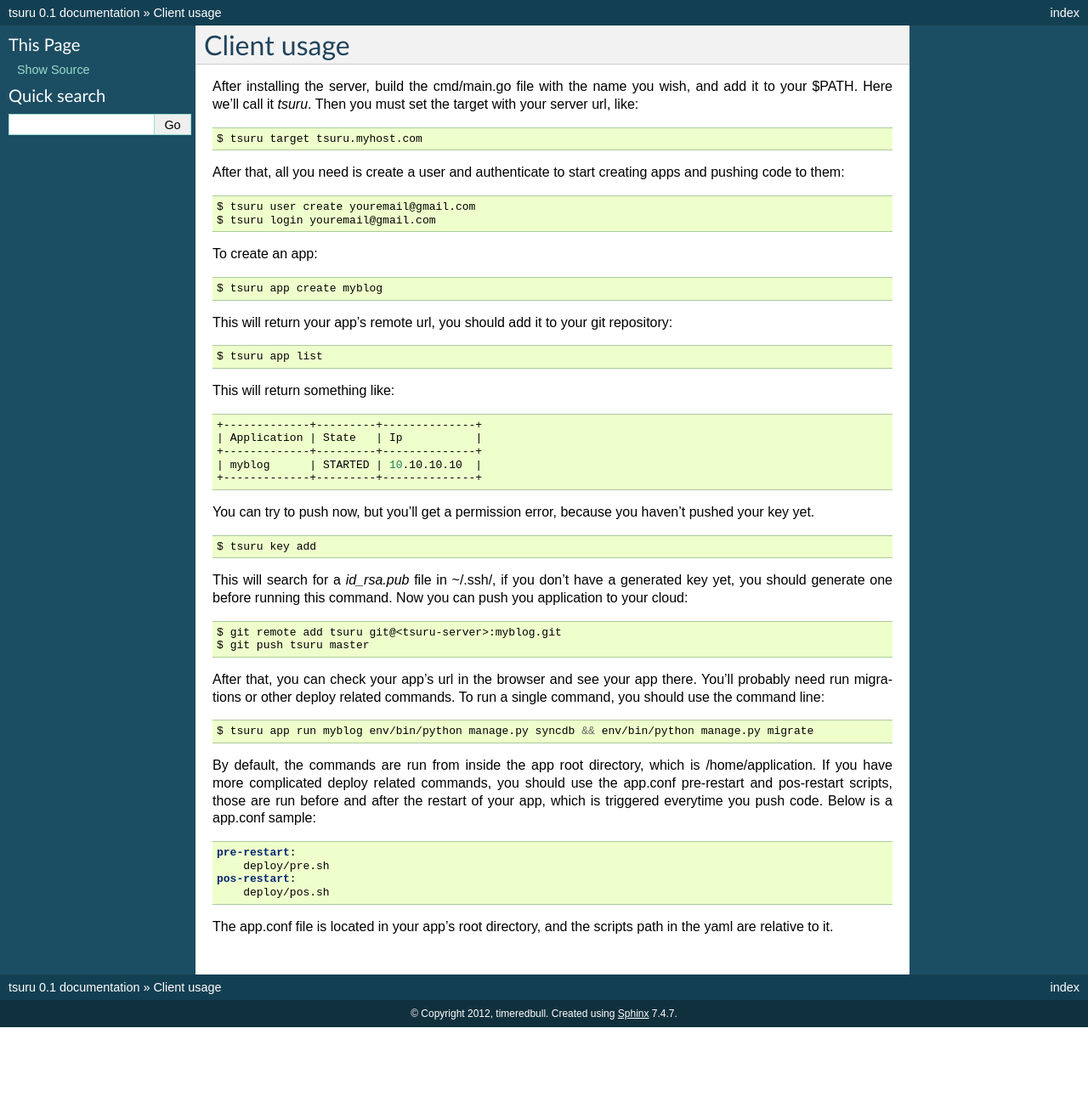
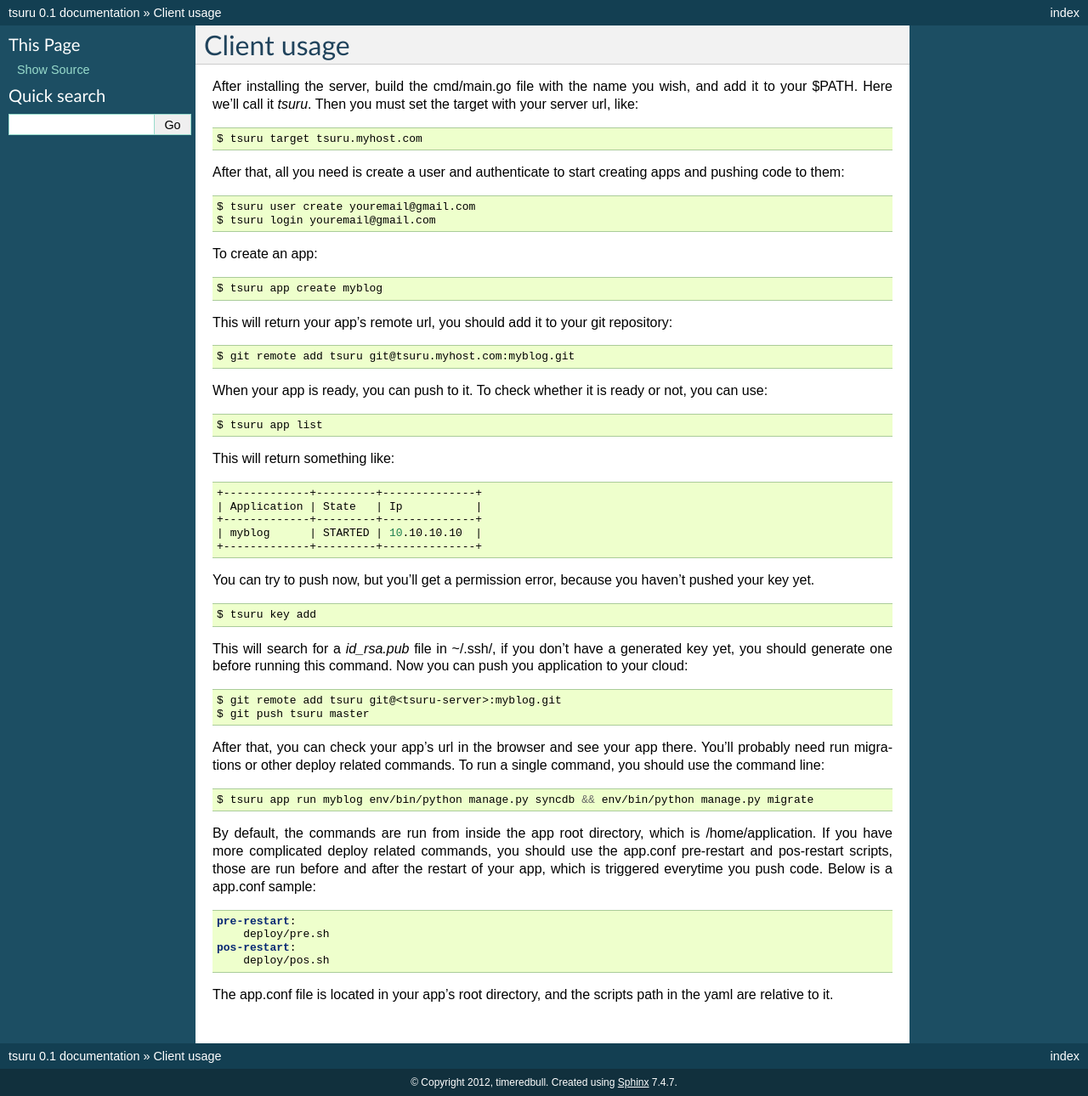
Before and after one commit to tsuru/tsuru, a Sphinx documentation site: the page built from docs/apps/client/usage.rst, in a window 1280 px wide. Shown: the whole page at 85% size. Built offline with Sphinx 7.4.7, drawn with Linux system fonts in a browser that asks for light colours; before the commit the page ends 1209 px from its top, so only the background shows below that.

Commit message:
added missing docs about remote and app list in app usage doc page

```diff
--- a/docs/apps/client/usage.rst
+++ b/docs/apps/client/usage.rst
@@ -29,6 +29,14 @@ To create an app:
     $ tsuru app create myblog
 
 This will return your app's remote url, you should add it to your git repository:
+
+.. highlight:: bash
+
+::
+
+    $ git remote add tsuru git@tsuru.myhost.com:myblog.git
+
+When your app is ready, you can push to it. To check whether it is ready or not, you can use:
 
 .. highlight:: bash
 
```
